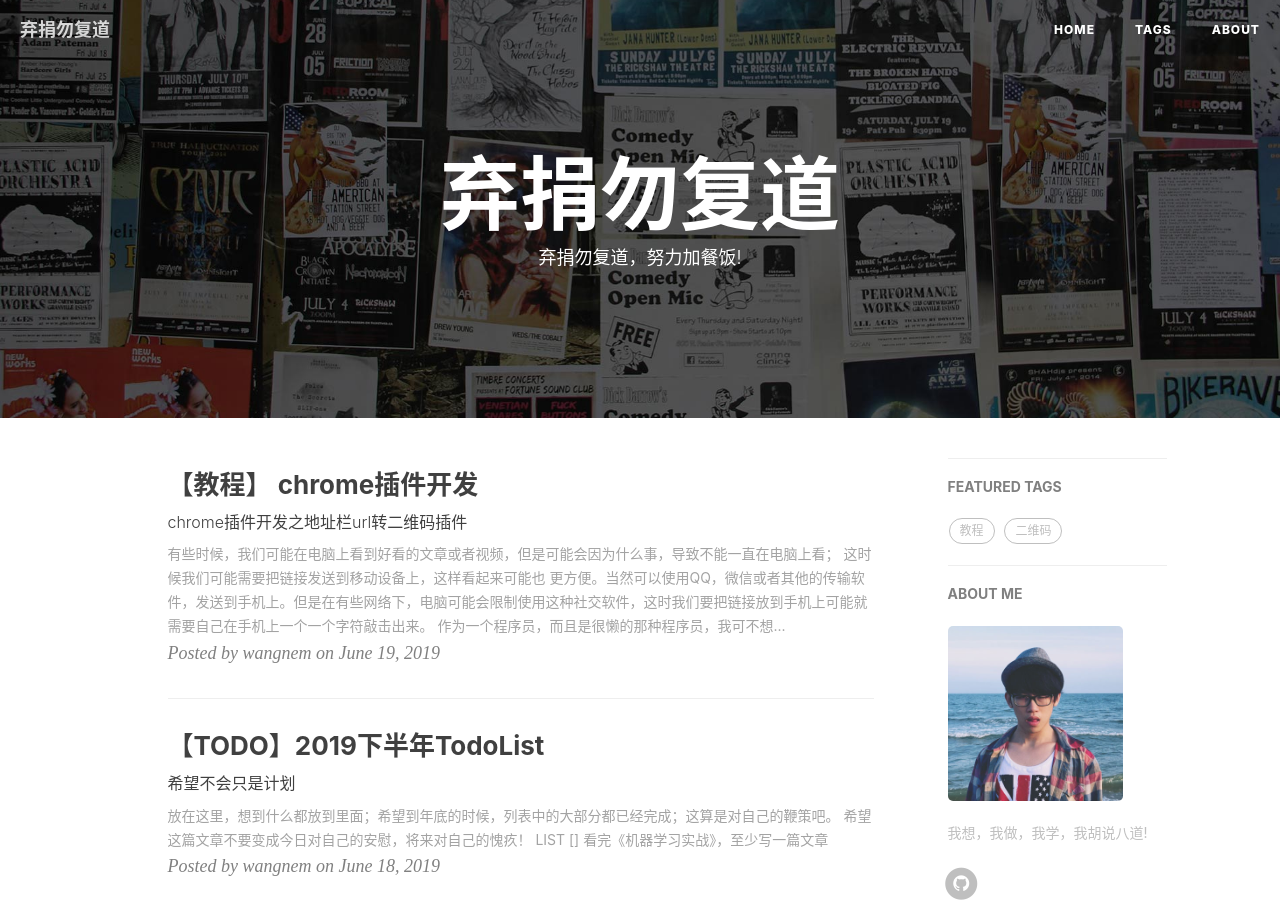
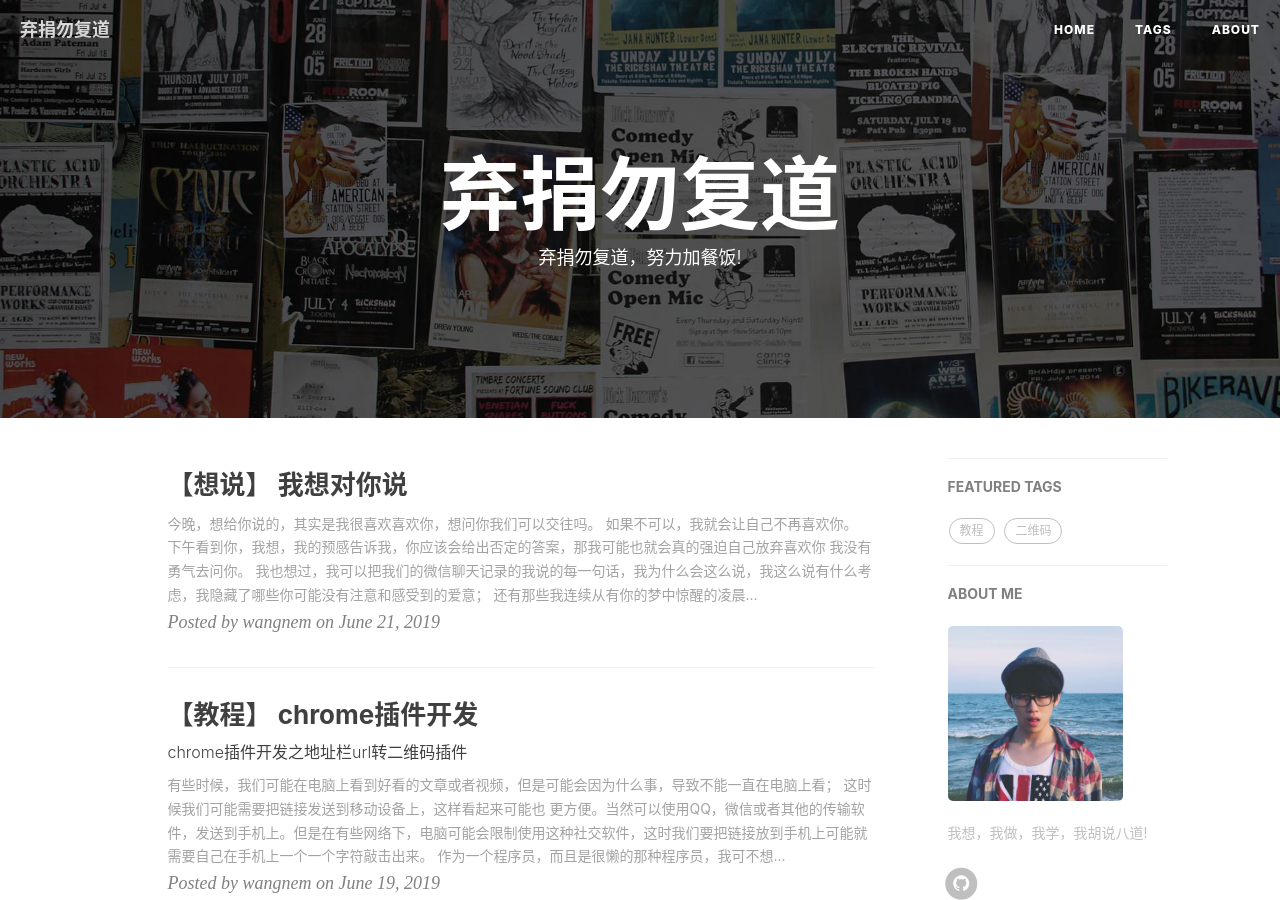
Before and after one commit to lovears/lovears.github.io, a Jekyll site: the page built from index.html, in a window 1280 px wide and 900 px high. Built offline with Jekyll 4.4.1, drawn with Linux system fonts in a browser that asks for light colours; nearby versions of some CDN libraries; the list of posts is cut into pages by our own code; comment, search, counter and statistics services are not loaded.

Commit message:
Update and rename iloveyou.markdown to 2019-06-21-iloveyou.markdown

```diff
--- a/_posts/iloveyou.markdown
+++ b/_posts/2019-06-21-iloveyou.markdown
@@ -1,4 +1,12 @@
-
+---
+layout: post
+title: 【想说】 我想对你说
+date: 2019-06-21
+author: "wangnem"
+header-img:
+tags:
+  - 想法
+---
 今晚，想给你说的，其实是**我很喜欢喜欢你**，想问你**我们可以交往吗**。  如果不可以，我就会让自己**不再喜欢你**。
 下午看到你，我想，我的预感告诉我，你应该会给出否定的答案，那我可能也就会真的强迫自己**放弃喜欢你**
 我**没有勇气**去问你。
```
